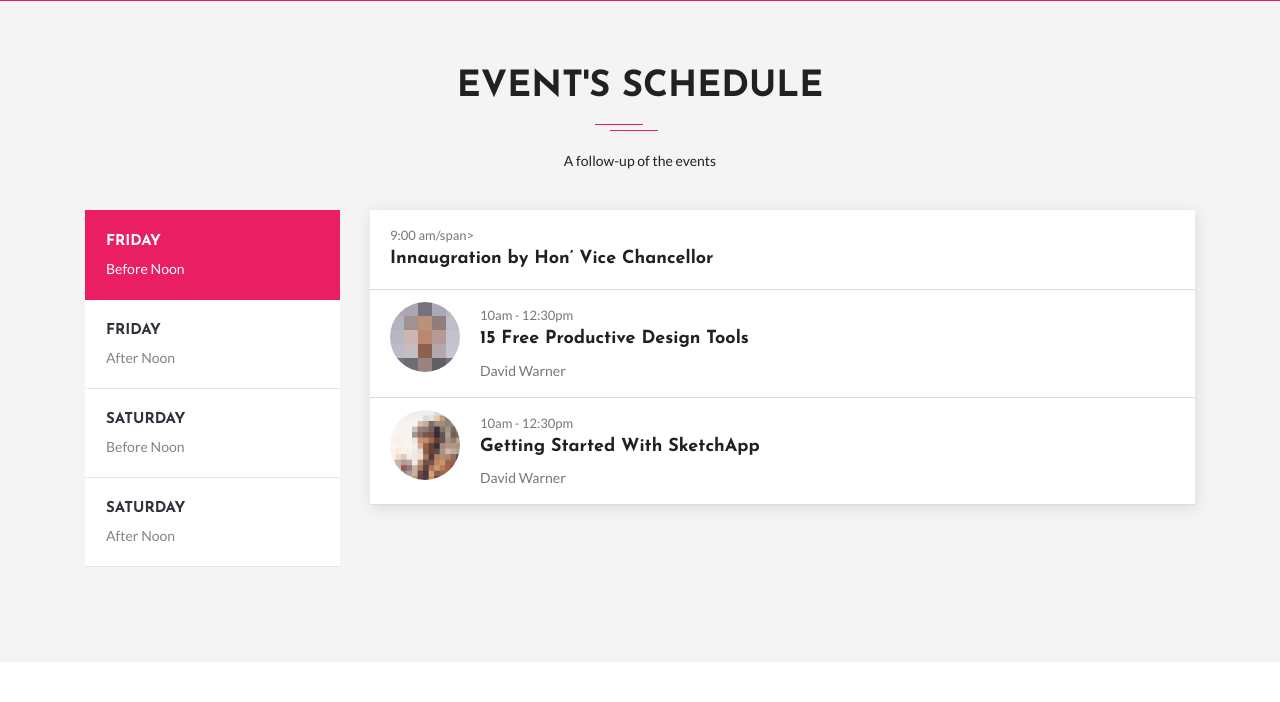
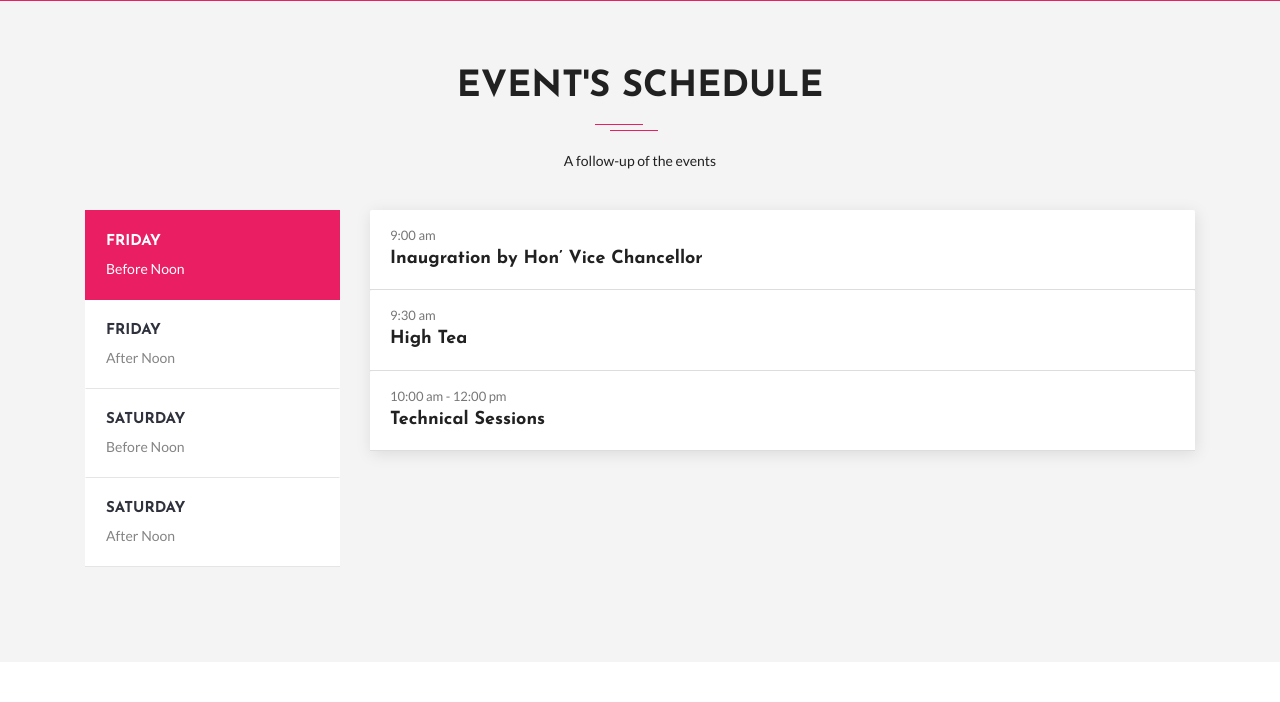
Before and after one commit to ayushnagar123/jiit-seminar-19, a PHP site: page / in a window 1280 px wide. Shown: the part 2726-3428 px from the top of the page. Run offline with PHP 8.4, Linux system fonts and the light colour scheme; some libraries are stand-ins or nearby versions; some web fonts are replaced.

Commit message:
Update index.php

```diff
--- a/index.php
+++ b/index.php
@@ -370,56 +370,24 @@
                     <div id="headingOne">
                       <div class="collapsed card-header" data-toggle="collapse" data-target="#collapseOne" aria-expanded="false" aria-controls="collapseOne">
 
-                        <span class="time">9:00 am/span>
-                        <h4>Innaugration by Hon’ Vice Chancellor</h4>
+                        <span class="time">9:00 am</span>
+                        <h4>Inaugration by Hon’ Vice Chancellor</h4>
                       </div>
                     </div>
-                   <!-- <div id="collapseOne" class="collapse show" aria-labelledby="headingOne" data-parent="#accordion">
-                      <div class="card-body">
-                        <p>Consectetur adipisicing elit. Quod distinctio impedit sint accusantium ducimus lites consequuntur innobisl dolores saepe.Proin sit amet turpis lobortis.</p>
-                        <div class="location">
-                          <span>Location:</span> Hall 1 , Building A, Golden Street, Southafrica
-                        </div>
-                      </div>
-                    </div> --!>
                   </div>
                   <div class="card">
                     <div id="headingTwo">
                       <div class="collapsed card-header" data-toggle="collapse" data-target="#collapseTwo" aria-expanded="false" aria-controls="collapseTwo">
-                        <div class="images-box">
-                          <img class="img-fluid" src="assets/img/speaker/speakers-2.jpg" alt="">
-                        </div>
-                        <span class="time">10am - 12:30pm</span>
-                        <h4>15 Free Productive Design Tools</h4>
-                        <h5 class="name">David Warner</h5>
-                      </div>
-                    </div>
-                    <div id="collapseTwo" class="collapse" aria-labelledby="headingTwo" data-parent="#accordion">
-                      <div class="card-body">
-                        <p>Consectetur adipisicing elit. Quod distinctio impedit sint accusantium ducimus lites consequuntur innobisl dolores saepe.Proin sit amet turpis lobortis.</p>
-                        <div class="location">
-                          <span>Location:</span> Hall 1 , Building A, Golden Street, Southafrica
-                        </div>
+                        <span class="time">9:30 am </span>
+                        <h4>High Tea</h4>
                       </div>
                     </div>
                   </div>
                   <div class="card">
                     <div id="headingThree">
                       <div class="collapsed card-header" data-toggle="collapse" data-target="#collapseThree" aria-expanded="false" aria-controls="collapseThree">
-                        <div class="images-box">
-                          <img class="img-fluid" src="assets/img/speaker/speakers-3.jpg" alt="">
-                        </div>
-                        <span class="time">10am - 12:30pm</span>
-                        <h4>Getting Started With SketchApp</h4>
-                        <h5 class="name">David Warner</h5>
-                      </div>
-                    </div>
-                    <div id="collapseThree" class="collapse" aria-labelledby="headingThree" data-parent="#accordion">
-                      <div class="card-body">
-                        <p>Consectetur adipisicing elit. Quod distinctio impedit sint accusantium ducimus lites consequuntur innobisl dolores saepe.Proin sit amet turpis lobortis.</p>
-                        <div class="location">
-                          <span>Location:</span> Hall 1 , Building A, Golden Street, Southafrica
-                        </div>
+                        <span class="time">10:00 am - 12:00 pm</span>
+                        <h4>Technical Sessions</h4>
                       </div>
                     </div>
                   </div>
```
